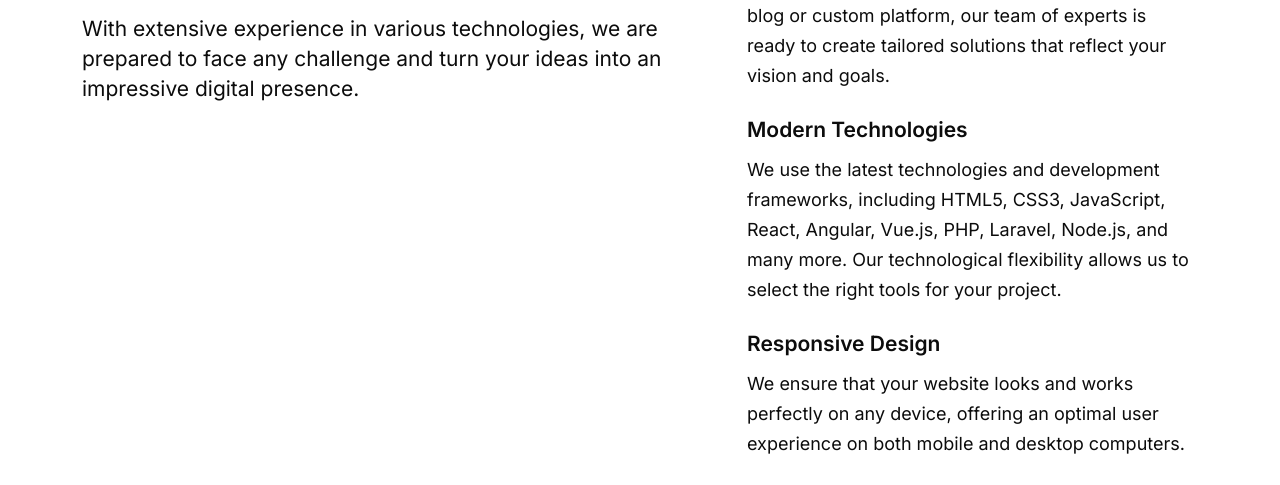
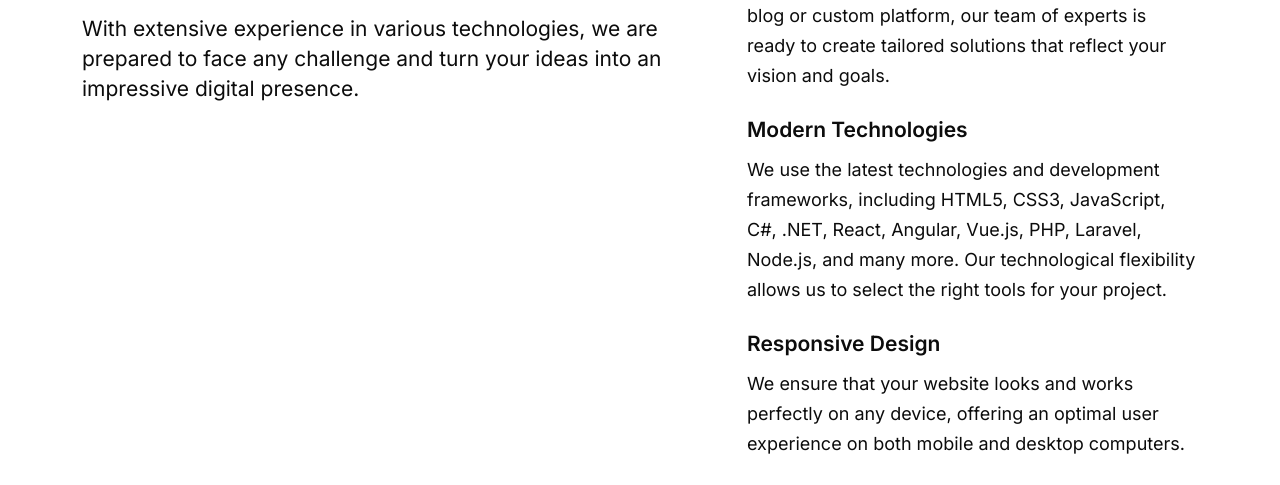
Before and after one commit to agenciarubikcom/agenciarubik, a PHP site: page /en/web-development in a window 1280 px wide. Shown: the part 1054-1539 px from the top of the page. Run offline with PHP 8.4, Linux system fonts and the light colour scheme.

Commit message:
Servicios

```diff
--- a/en/web-development.php
+++ b/en/web-development.php
@@ -53,7 +53,7 @@ include 'nav.php';
 
                         <div class="agenciarubik-iconbox-data data-small">
                             <span>Modern Technologies</span>
-                            <p>We use the latest technologies and development frameworks, including HTML5, CSS3, JavaScript, React, Angular, Vue.js, PHP, Laravel, Node.js, and many more. Our technological flexibility allows us to select the right tools for your project.</p>
+                            <p>We use the latest technologies and development frameworks, including HTML5, CSS3, JavaScript, C#, .NET, React, Angular, Vue.js, PHP, Laravel, Node.js, and many more. Our technological flexibility allows us to select the right tools for your project.</p>
                         </div>
                     </div>
 
--- a/es/desarrollo-web.php
+++ b/es/desarrollo-web.php
@@ -53,7 +53,7 @@ include 'nav.php';
 
                         <div class="agenciarubik-iconbox-data data-small">
                             <span>Tecnologías Modernas</span>
-                            <p>Utilizamos las últimas tecnologías y marcos de desarrollo, incluyendo HTML5, CSS3, JavaScript, React, Angular, Vue.js, PHP, Laravel, Node.js, y muchos más. Nuestra flexibilidad tecnológica nos permite seleccionar las herramientas adecuadas para tu proyecto.</p>
+                            <p>Utilizamos las últimas tecnologías y marcos de desarrollo, incluyendo HTML5, CSS3, JavaScript, C#, .NET, React, Angular, Vue.js, PHP, Laravel, Node.js, y muchos más. Nuestra flexibilidad tecnológica nos permite seleccionar las herramientas adecuadas para tu proyecto.</p>
                         </div>
                     </div>
 
```
